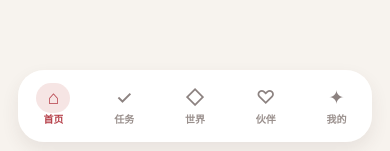
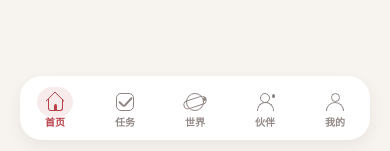
Before and after one commit to xinliucn/genesis-mobile, a React Native app: screen / in a window 390 px wide. Shown: the part 690-841 px from the top of the page. Built offline with nearby package versions, Linux system fonts and the light colour scheme.

Commit message:
refine: replace tab glyphs with custom navigation icons

```diff
--- a/src/app/navigation/AppNavigator.tsx
+++ b/src/app/navigation/AppNavigator.tsx
@@ -1,6 +1,6 @@
 import { createBottomTabNavigator } from '@react-navigation/bottom-tabs';
 import { NavigationContainer } from '@react-navigation/native';
-import { StyleSheet, Text, View } from 'react-native';
+import { StyleSheet, View } from 'react-native';
 import { CompanionScreen } from '../../features/companion/CompanionScreen';
 import { HomeScreen } from '../../features/home/HomeScreen';
 import { ProfileScreen } from '../../features/profile/ProfileScreen';
@@ -16,20 +16,64 @@ export type MainTabParamList = {
   Profile: undefined;
 };
 
+type TabName = keyof MainTabParamList;
 const Tab = createBottomTabNavigator<MainTabParamList>();
 
-const tabMeta: Record<keyof MainTabParamList, { label: string; icon: string }> = {
-  Home: { label: '首页', icon: '⌂' },
-  Tasks: { label: '任务', icon: '✓' },
-  World: { label: '世界', icon: '◇' },
-  Companion: { label: '伙伴', icon: '♡' },
-  Profile: { label: '我的', icon: '✦' },
+const tabMeta: Record<TabName, { label: string }> = {
+  Home: { label: '首页' },
+  Tasks: { label: '任务' },
+  World: { label: '世界' },
+  Companion: { label: '伙伴' },
+  Profile: { label: '我的' },
 };
 
-function TabIcon({ icon, focused }: { icon: string; focused: boolean }) {
+function LineIcon({ name, focused }: { name: TabName; focused: boolean }) {
+  const color = focused ? colors.primary : '#8F8583';
+  const stroke = { borderColor: color };
+
   return (
     <View style={[styles.iconWrap, focused && styles.iconWrapActive]}>
-      <Text style={[styles.icon, focused && styles.iconActive]}>{icon}</Text>
+      <View style={styles.iconCanvas}>
+        {name === 'Home' && (
+          <>
+            <View style={[styles.homeRoof, stroke]} />
+            <View style={[styles.homeBody, stroke]}>
+              <View style={[styles.homeDoor, { backgroundColor: color }]} />
+            </View>
+          </>
+        )}
+
+        {name === 'Tasks' && (
+          <>
+            <View style={[styles.taskBox, stroke]} />
+            <View style={[styles.taskCheckA, { backgroundColor: color }]} />
+            <View style={[styles.taskCheckB, { backgroundColor: color }]} />
+          </>
+        )}
+
+        {name === 'World' && (
+          <>
+            <View style={[styles.worldCircle, stroke]} />
+            <View style={[styles.worldOrbit, stroke]} />
+            <View style={[styles.worldDot, { backgroundColor: color }]} />
+          </>
+        )}
+
+        {name === 'Companion' && (
+          <>
+            <View style={[styles.companionHead, stroke]} />
+            <View style={[styles.companionBody, stroke]} />
+            <View style={[styles.companionSpark, { backgroundColor: color }]} />
+          </>
+        )}
+
+        {name === 'Profile' && (
+          <>
+            <View style={[styles.profileHead, stroke]} />
+            <View style={[styles.profileBody, stroke]} />
+          </>
+        )}
+      </View>
     </View>
   );
 }
@@ -41,15 +85,13 @@ export function AppNavigator() {
         screenOptions={({ route }) => ({
           headerShown: false,
           tabBarActiveTintColor: colors.primary,
-          tabBarInactiveTintColor: '#9A908D',
+          tabBarInactiveTintColor: '#948A87',
           tabBarHideOnKeyboard: true,
           tabBarStyle: styles.tabBar,
           tabBarItemStyle: styles.tabItem,
           tabBarLabelStyle: styles.label,
           tabBarLabel: tabMeta[route.name].label,
-          tabBarIcon: ({ focused }) => (
-            <TabIcon icon={tabMeta[route.name].icon} focused={focused} />
-          ),
+          tabBarIcon: ({ focused }) => <LineIcon name={route.name} focused={focused} />,
         })}
       >
         <Tab.Screen name="Home" component={HomeScreen} />
@@ -65,48 +107,56 @@ export function AppNavigator() {
 const styles = StyleSheet.create({
   tabBar: {
     position: 'absolute',
-    left: 18,
-    right: 18,
-    bottom: 12,
-    height: 72,
-    paddingTop: 8,
-    paddingBottom: 8,
-    backgroundColor: 'rgba(255,255,255,0.97)',
+    left: 20,
+    right: 20,
+    bottom: 14,
+    height: 64,
+    paddingTop: 7,
+    paddingBottom: 6,
+    backgroundColor: 'rgba(255,255,255,0.98)',
     borderTopWidth: 0,
-    borderRadius: 26,
+    borderRadius: 22,
     shadowColor: '#493739',
-    shadowOffset: { width: 0, height: 8 },
-    shadowOpacity: 0.09,
-    shadowRadius: 18,
-    elevation: 10,
+    shadowOffset: { width: 0, height: 6 },
+    shadowOpacity: 0.07,
+    shadowRadius: 16,
+    elevation: 8,
   },
-  tabItem: {
-    paddingVertical: 1,
-  },
-  label: {
-    fontSize: 10,
-    lineHeight: 13,
-    fontWeight: '600',
-    marginTop: 1,
-  },
+  tabItem: { paddingVertical: 0 },
+  label: { fontSize: 10, lineHeight: 12, fontWeight: '600', marginTop: 0 },
   iconWrap: {
-    width: 34,
+    width: 36,
     height: 30,
     borderRadius: 15,
     alignItems: 'center',
     justifyContent: 'center',
   },
-  iconWrapActive: {
-    backgroundColor: colors.primarySoft,
+  iconWrapActive: { backgroundColor: 'rgba(182,64,74,0.10)' },
+  iconCanvas: { width: 24, height: 24, alignItems: 'center', justifyContent: 'center' },
+
+  homeRoof: {
+    position: 'absolute', top: 4, width: 14, height: 14,
+    borderLeftWidth: 1.8, borderTopWidth: 1.8, transform: [{ rotate: '45deg' }], borderRadius: 2,
   },
-  icon: {
-    color: '#8C8280',
-    fontSize: 19,
-    lineHeight: 22,
-    fontWeight: '500',
+  homeBody: {
+    position: 'absolute', bottom: 3, width: 15, height: 12,
+    borderWidth: 1.8, borderTopWidth: 0, borderBottomLeftRadius: 3, borderBottomRightRadius: 3,
+    alignItems: 'center', justifyContent: 'flex-end',
   },
-  iconActive: {
-    color: colors.primary,
-    fontWeight: '800',
-  },
+  homeDoor: { width: 3, height: 6, borderTopLeftRadius: 2, borderTopRightRadius: 2 },
+
+  taskBox: { width: 18, height: 18, borderWidth: 1.8, borderRadius: 5 },
+  taskCheckA: { position: 'absolute', width: 7, height: 1.8, left: 5, top: 13, transform: [{ rotate: '43deg' }], borderRadius: 2 },
+  taskCheckB: { position: 'absolute', width: 12, height: 1.8, left: 9, top: 11, transform: [{ rotate: '-48deg' }], borderRadius: 2 },
+
+  worldCircle: { width: 18, height: 18, borderWidth: 1.8, borderRadius: 9 },
+  worldOrbit: { position: 'absolute', width: 24, height: 9, borderWidth: 1.3, borderRadius: 12, transform: [{ rotate: '-18deg' }] },
+  worldDot: { position: 'absolute', right: 1, top: 7, width: 3.5, height: 3.5, borderRadius: 2 },
+
+  companionHead: { position: 'absolute', top: 3, width: 10, height: 10, borderWidth: 1.7, borderRadius: 5 },
+  companionBody: { position: 'absolute', bottom: 3, width: 17, height: 9, borderWidth: 1.7, borderBottomWidth: 0, borderTopLeftRadius: 10, borderTopRightRadius: 10 },
+  companionSpark: { position: 'absolute', right: 2, top: 4, width: 3.5, height: 3.5, borderRadius: 2 },
+
+  profileHead: { position: 'absolute', top: 3, width: 9, height: 9, borderWidth: 1.7, borderRadius: 5 },
+  profileBody: { position: 'absolute', bottom: 3, width: 18, height: 9, borderWidth: 1.7, borderBottomWidth: 0, borderTopLeftRadius: 10, borderTopRightRadius: 10 },
 });
```
